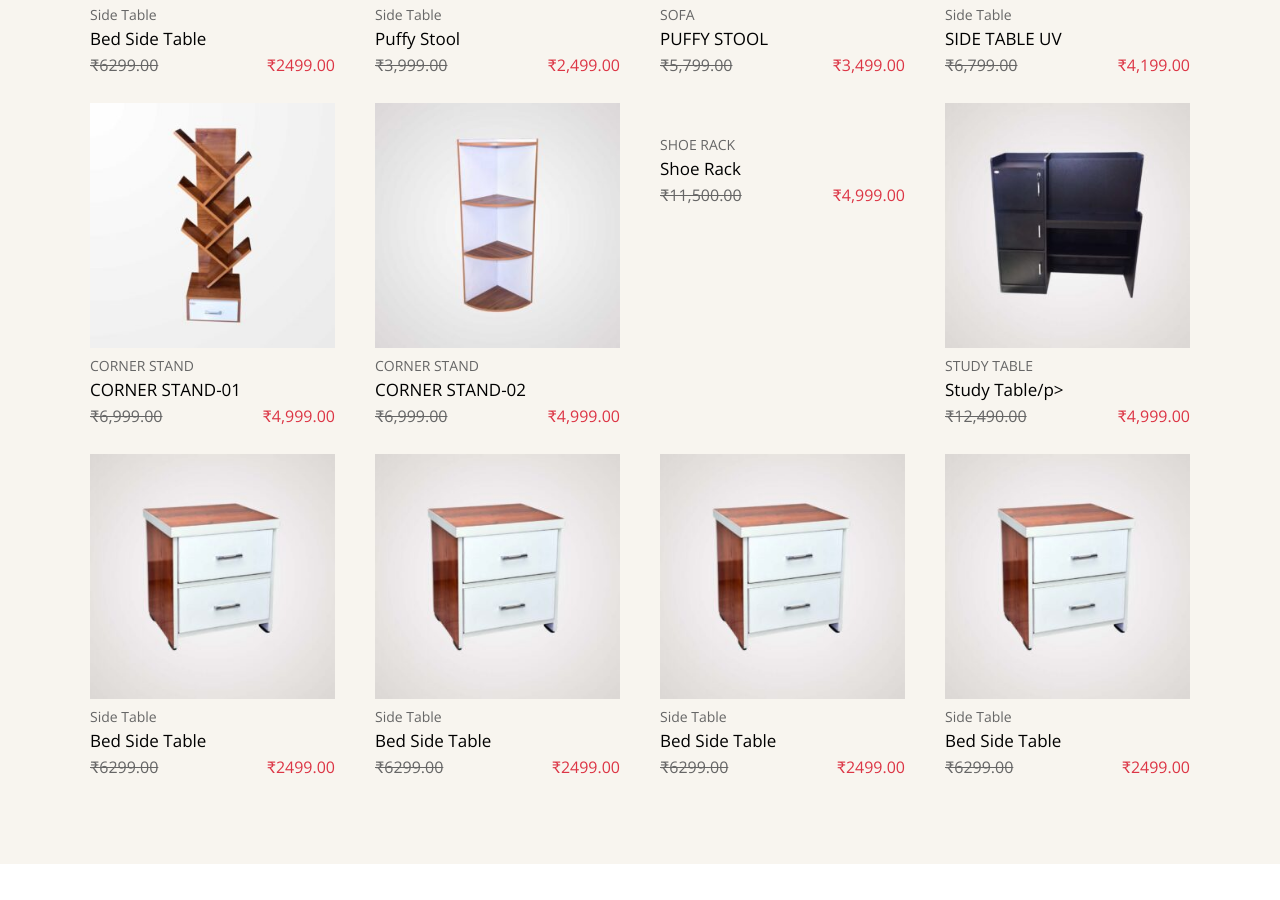
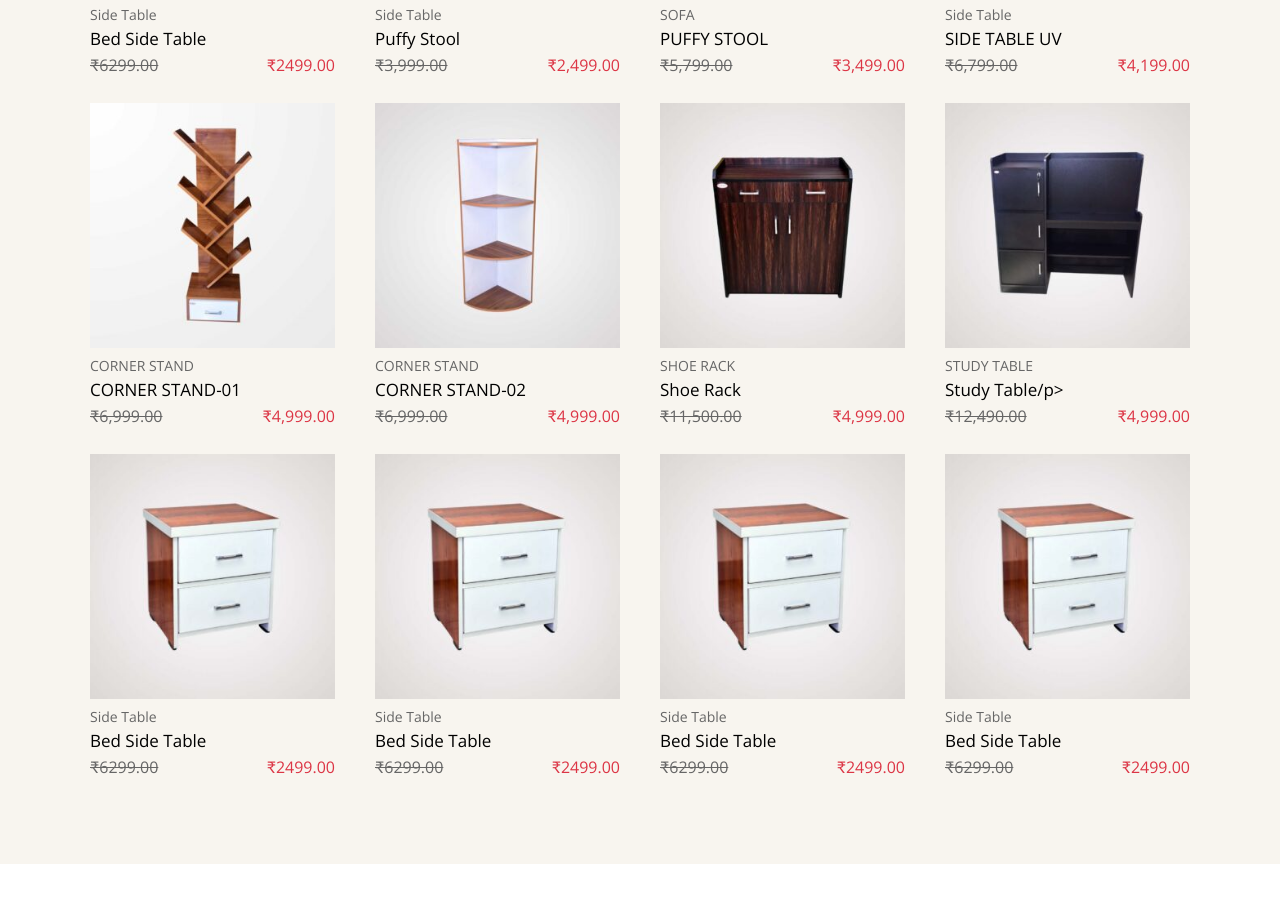
Before and after one commit to tausif588/furniture, a plain HTML site: page index.html in a window 1280 px wide. Shown: the part 1111-2011 px from the top of the page. Drawn offline with nearby package versions, Linux system fonts and the light colour scheme.

Commit message:
new changes

```diff
--- a/index.html
+++ b/index.html
@@ -170,7 +170,7 @@
                 </div>
                 <div class="col-sm-6 col-md-3 col-lg-3 mt-3">
                     <div class="item-box">
-                        <img src="./images/item7jpg" alt="">
+                        <img src="./images/item7.jpg" alt="">
                         <div class="content">
                             <span class="title">SHOE RACK</span>
                             <p class="name">Shoe Rack</p>
```
